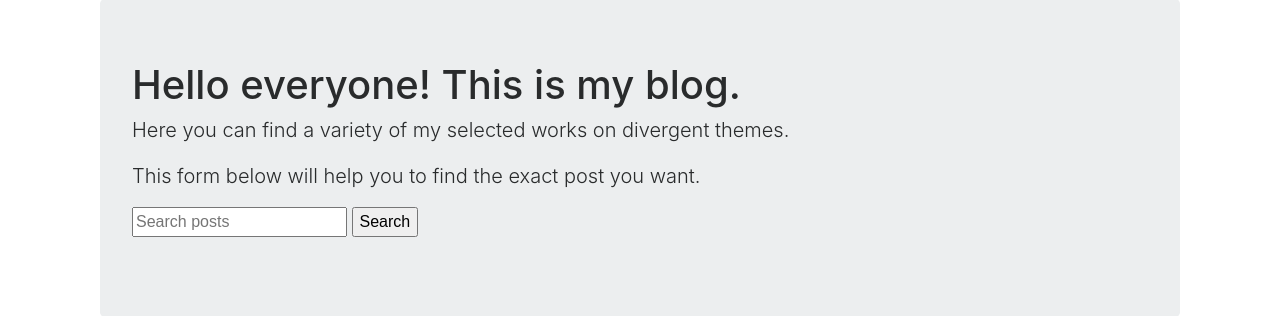
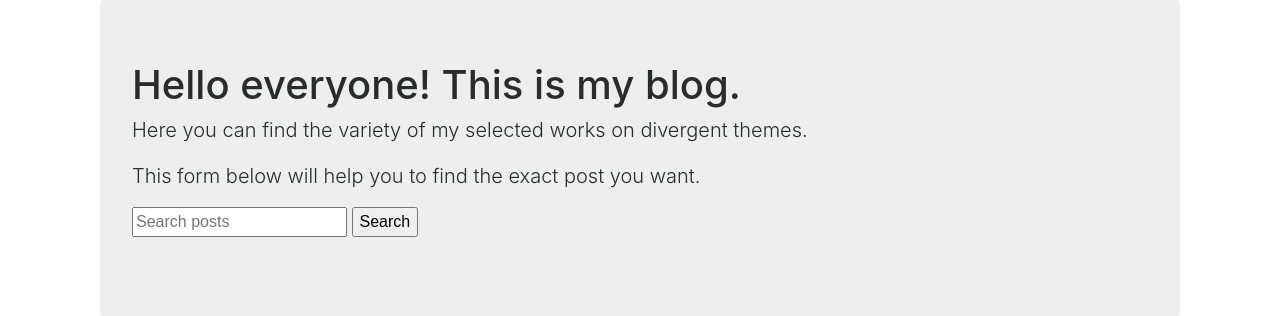
Before and after one commit to Sophia-alexandrovna/sashh, a Django app: page / in a window 1280 px wide. Shown: the part 147-463 px from the top of the page. Run offline with Django 3.2, Linux system fonts and the light colour scheme; data that the repository does not hold is empty; some libraries are stand-ins or nearby versions.

Commit message:
Update post_list.html

```diff
--- a/src/templates/post_list.html
+++ b/src/templates/post_list.html
@@ -4,7 +4,7 @@
 <main role="main" class="container">
     <div class="jumbotron">
         <h1>Hello everyone! This is my blog.</h1>
-        <p class="lead">Here you can find a variety of my selected works on divergent themes.</p>
+        <p class="lead">Here you can find the variety of my selected works on divergent themes.</p>
         <p class="lead">
         This form below will help you to find the exact post you want.</p>
 
```
